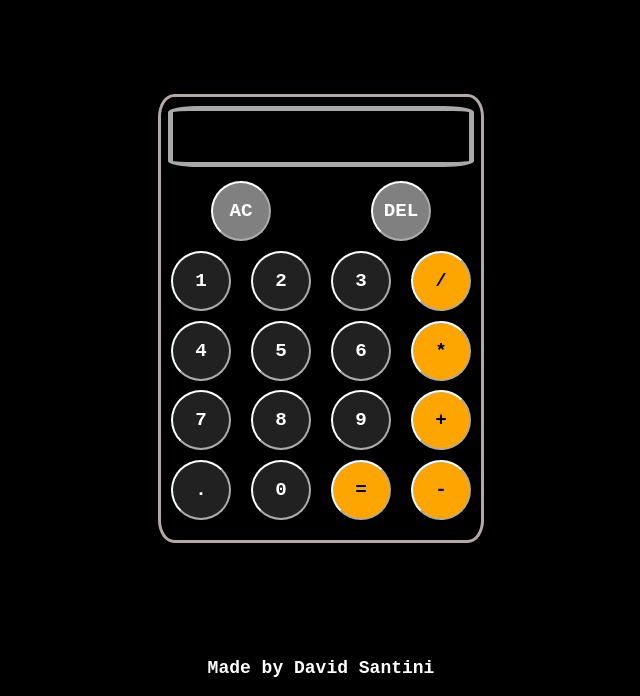
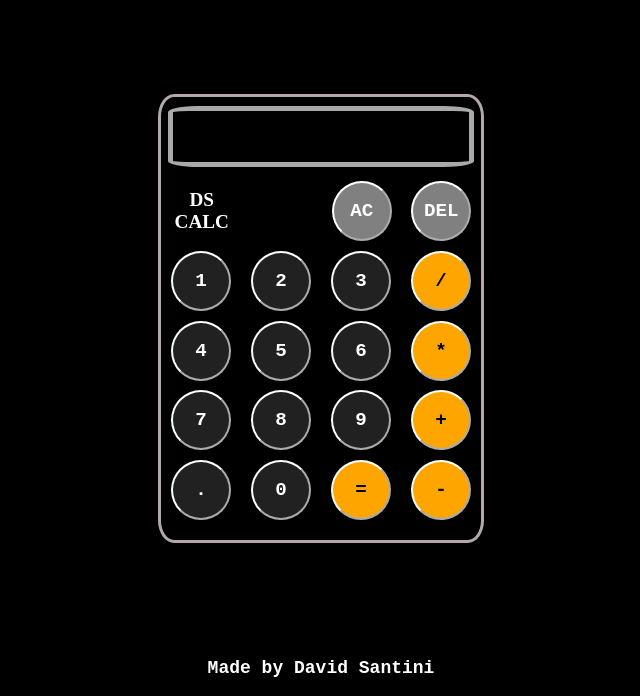
Before and after one commit to dsant2119/odin-calculator, a plain HTML site: page index.html in a window 1280 px wide. Shown: the part 104-800 px from the top of the page, without its empty margins (319-959 px from the left). Drawn offline with Linux system fonts and the light colour scheme.

Commit message:
Finish css/html styling of calc

```diff
--- a/calculator_style.css
+++ b/calculator_style.css
@@ -53,6 +53,12 @@ html, body {
     margin: .3em;
 }
 
+.label {
+    text-align: center;
+    font-size: larger;
+    font-weight: 900;
+}
+
 .display {
     display: flex;
     flex: 1;
--- a/index.html
+++ b/index.html
@@ -16,6 +16,8 @@
             <div class="display"> </div>
         </div>
         <div class="row">
+            <div class="item label">DS CALC</div>
+            <div class="item"></div>
             <div class="item"><button class="button button--clear" id="clear">AC</button></div>
             <div class="item"><button class="button button--clear" id="delete">DEL</button></div>
         </div>
```
